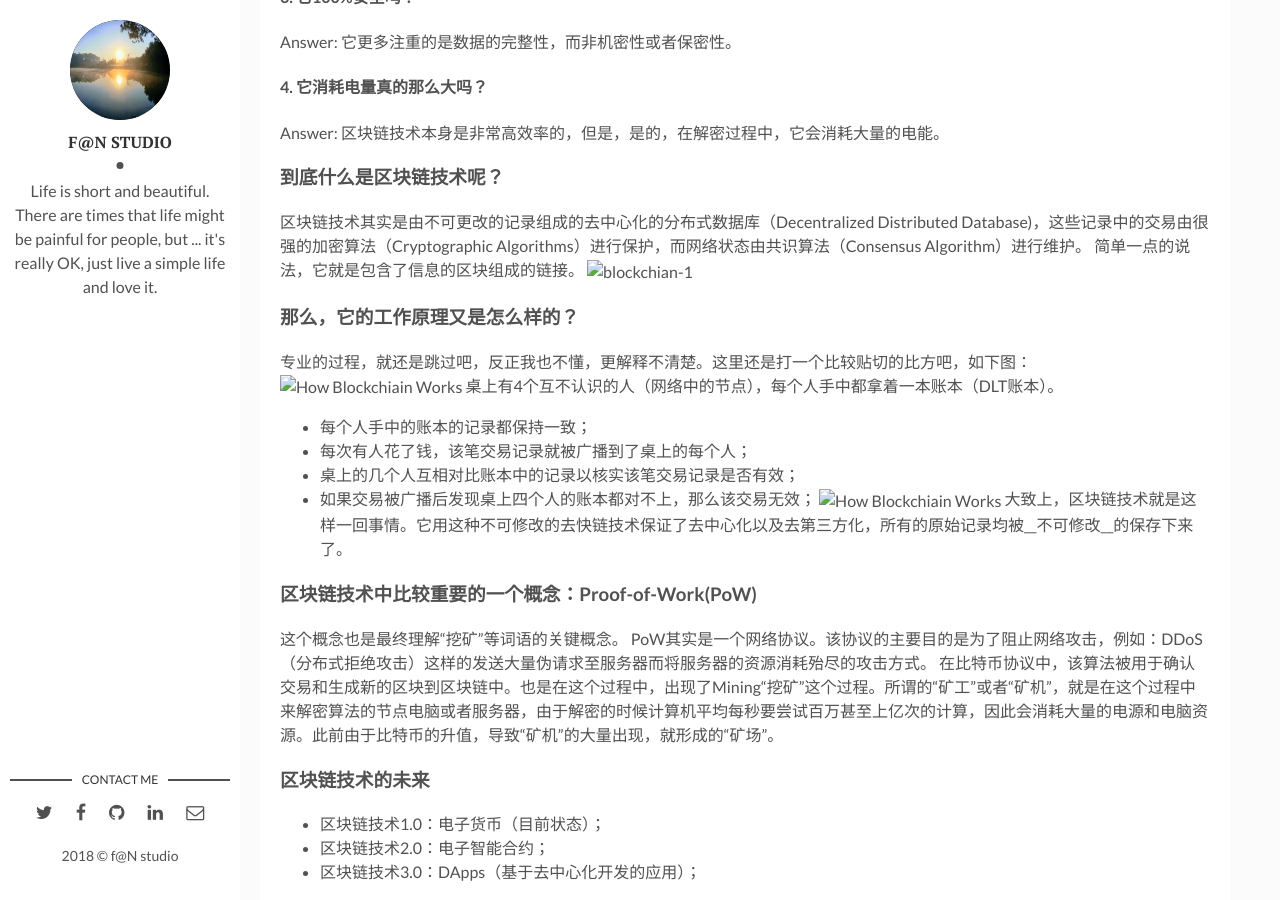
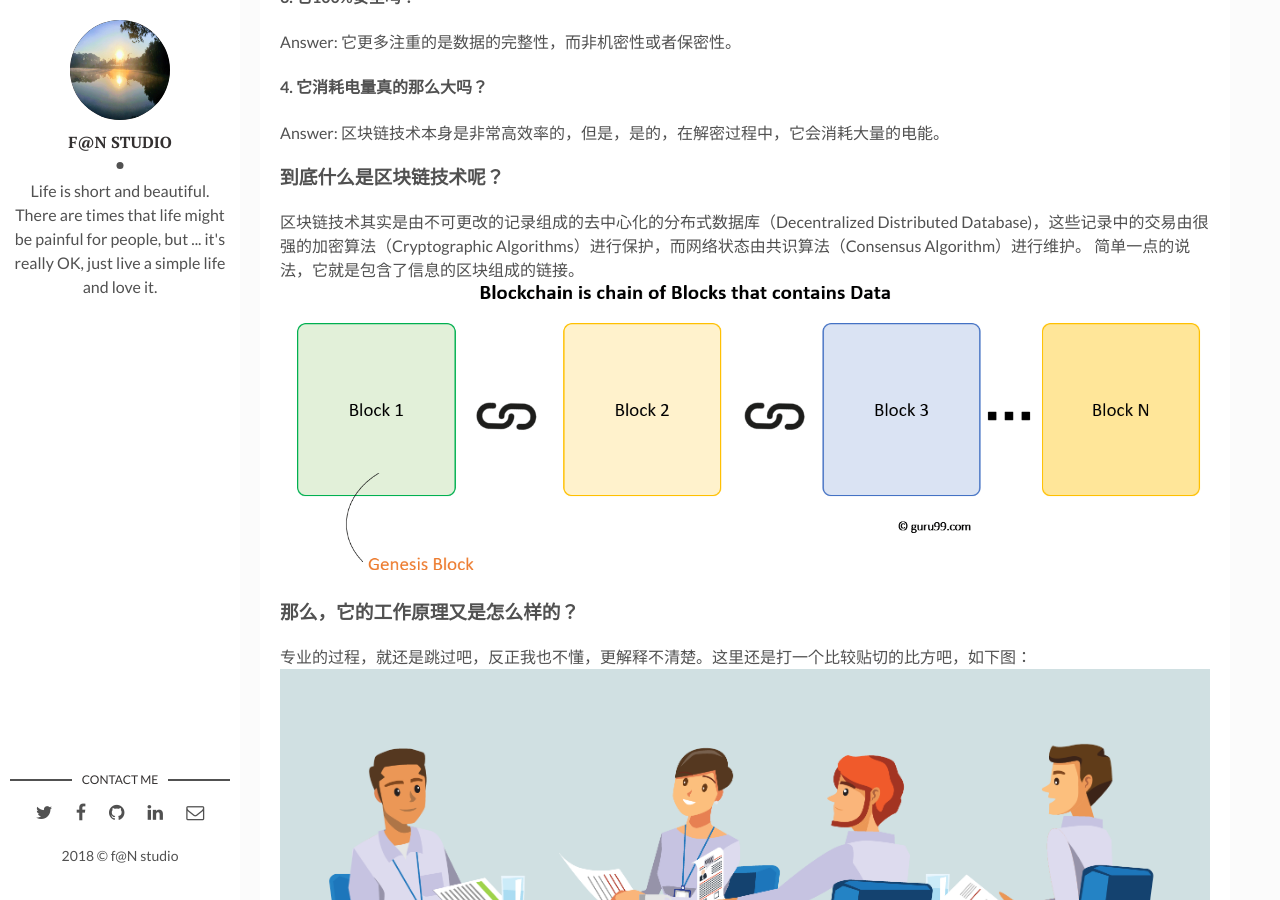
Before and after one commit to wowfrank/wowfrank.github.io, a Jekyll site: the page built from _posts/2018-06-10-blockchain-briefly-explained.markdown, in a window 1280 px wide and 900 px high, scrolled down 1148 px. Built offline with Jekyll 4.4.1, drawn with Linux system fonts in a browser that asks for light colours; comment, search, counter and statistics services are not loaded.

Commit message:
fix bugs

```diff
--- a/_posts/2018-06-10-blockchain-briefly-explained.markdown
+++ b/_posts/2018-06-10-blockchain-briefly-explained.markdown
@@ -28,7 +28,7 @@ Answer: 区块链技术本身是非常高效率的，但是，是的，在解密
 ### __到底什么是区块链技术呢？__
 区块链技术其实是由不可更改的记录组成的去中心化的分布式数据库（Decentralized Distributed Database)，这些记录中的交易由很强的加密算法（Cryptographic Algorithms）进行保护，而网络状态由共识算法（Consensus Algorithm）进行维护。
 简单一点的说法，它就是包含了信息的区块组成的链接。
-![blockchian-1]({{site.baseurl}}/assets/img/blockchain-1.png)
+![Chain of Blocks]({{site.baseurl}}/assets/img/blockchain-1.png)
 
 ### __那么，它的工作原理又是怎么样的？__
 专业的过程，就还是跳过吧，反正我也不懂，更解释不清楚。这里还是打一个比较贴切的比方吧，如下图：
--- a/index.html
+++ b/index.html
@@ -10,7 +10,7 @@ layout: main
   <div class="post-content">
     <h2 class="post-title"><a href="{{post.url | prepend: site.baseurl}}">{{post.title}}</a></h2>
     {% if post.content contains '<!--more-->' %}
-        {{ post.excerpt | strip_html }}
+        <p>{{ post.excerpt | strip_html }}</p>
     {% else %}
        <!-- Case for when no excerpt is defined -->
        <p>{{ post.content | strip_html | truncatewords: 15 }}</p>
```
Also changed, not shown: assets/img/blockchain-1.png (renamed from assets/img/blokchain-1.png), assets/img/blockchain-how-it-works-1.png (renamed from assets/img/blokchain-how-it-works-1.png), assets/img/blockchain-how-it-works-2.png (renamed from assets/img/blokchain-how-it-works-2.png).
